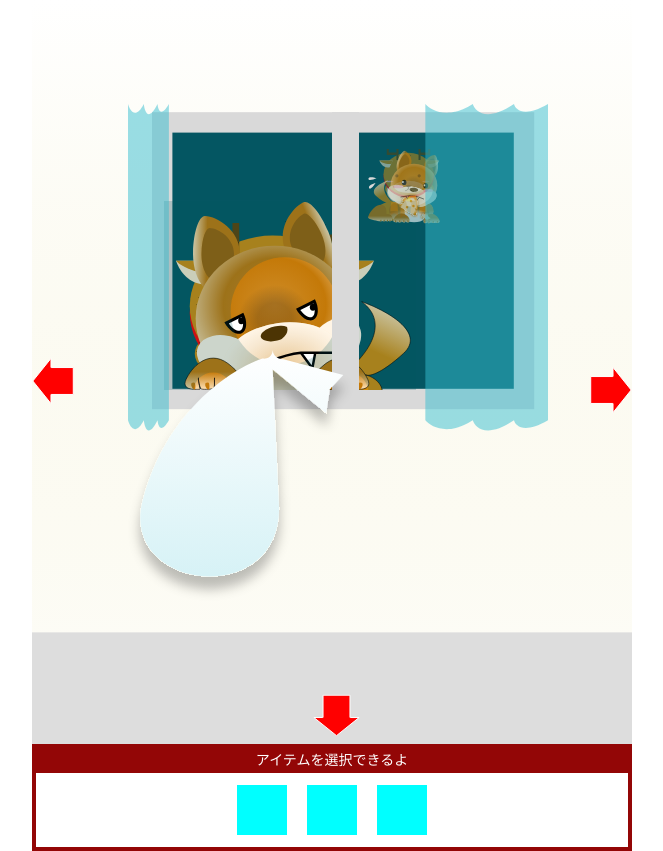
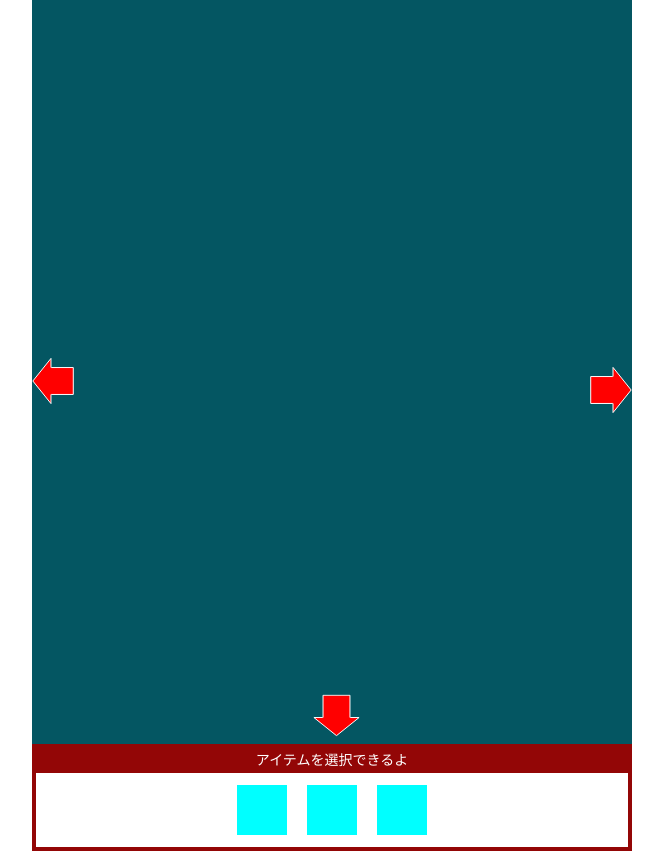
Before and after one commit to marimonon/advent2024_christmas, a React (Vite) app: page / in a window 1280 px wide. Shown: the whole page, without its empty margins (308-971 px from the left). Built offline with nearby package versions, Linux system fonts and the light colour scheme.

Commit message:
StepRoomのコンポーネントの作成

```diff
--- a/src/components/Room.tsx
+++ b/src/components/Room.tsx
@@ -8,6 +8,7 @@ import TreeRoom from "./Rooms/TreeRoom"
 import DiningRoom from "./Rooms/DiningRoom"
 import EntranceRoom from "./Rooms/EntranceRoom"
 import WindowRoom from "./Rooms/WindowRoom"
+import StepRoom from "./Rooms/StepRoom"
 
 const Room: React.FC = () => {
   return (
@@ -17,7 +18,8 @@ const Room: React.FC = () => {
       {/* <TreeRoom /> */}
       {/* <DiningRoom /> */}
       {/* <EntranceRoom /> */}
-      <WindowRoom />
+      {/* <WindowRoom /> */}
+      <StepRoom />
     </div>
   )
 }
--- /dev/null
+++ b/src/components/Rooms/StepRoom.tsx
@@ -0,0 +1,8 @@
+/** @jsxImportSource @emotion/react */
+import { css } from "@emotion/react"
+
+const StepRoom: React.FC = () => {
+  return <div>{/* コンポーネントの内容をここに追加 */}</div>
+}
+
+export default StepRoom
```
